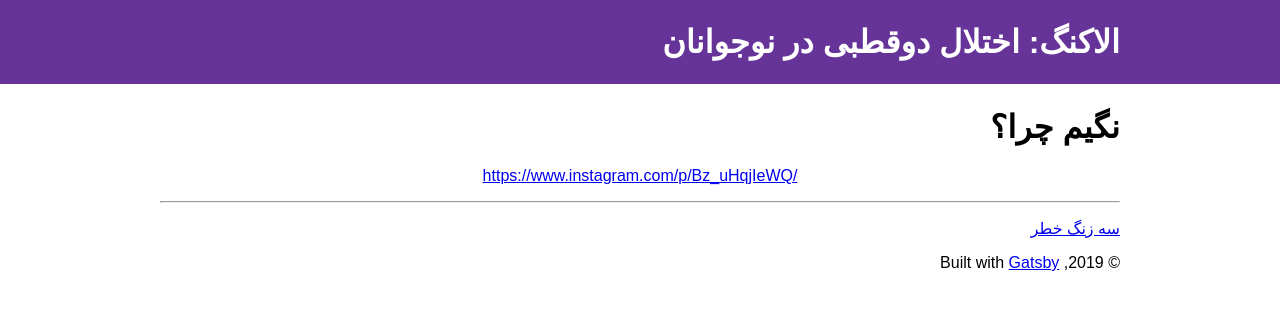
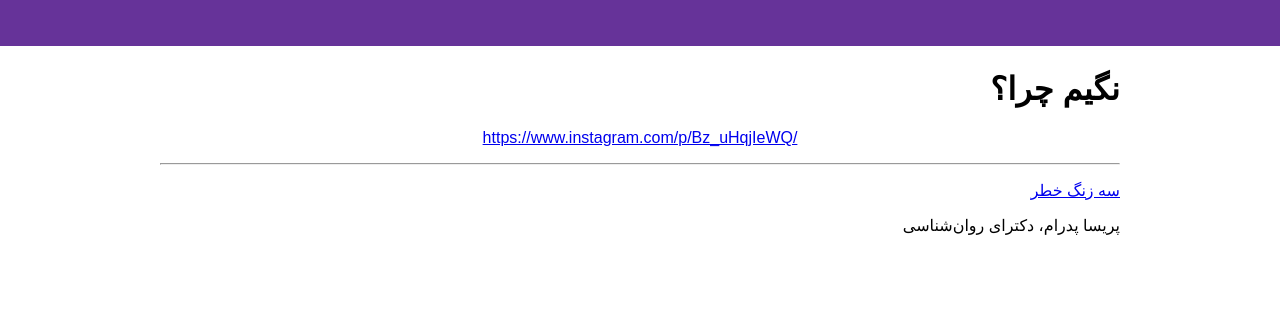
Before and after one commit to alacolang/alacolang, a Gatsby site: page /not-to-say/ in a window 1280 px wide. Built offline with nearby package versions, Linux system fonts and the light colour scheme; Gatsby itself is replaced by a stand-in of ours; a web font is replaced by a local one.

Commit message:
show description on layout and footer

```diff
--- a/src/components/layout.js
+++ b/src/components/layout.js
@@ -18,6 +18,7 @@ const Layout = ({ children }) => {
       site {
         siteMetadata {
           title
+          description
         }
       }
     }
@@ -25,7 +26,7 @@ const Layout = ({ children }) => {
 
   return (
     <>
-      <Header siteTitle={data.site.siteMetadata.title} />
+      <Header siteDescription={data.site.siteMetadata.description} />
       <div
         style={{
           margin: `0 auto`,
@@ -36,9 +37,7 @@ const Layout = ({ children }) => {
       >
         <main>{children}</main>
         <footer>
-          © {new Date().getFullYear()}, Built with
-          {` `}
-          <a href="https://www.gatsbyjs.org">Gatsby</a>
+          پریسا پدرام، دکترای روان‌شناسی
         </footer>
       </div>
     </>
```
